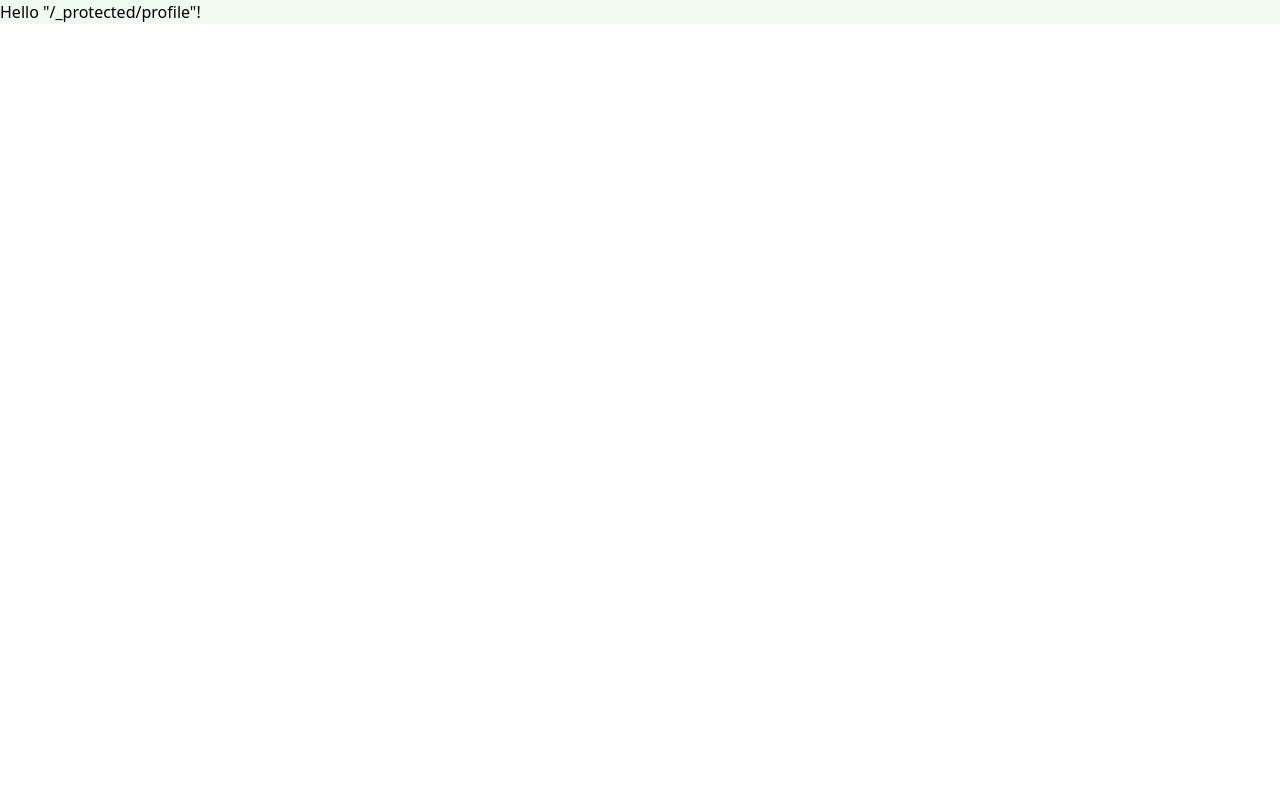
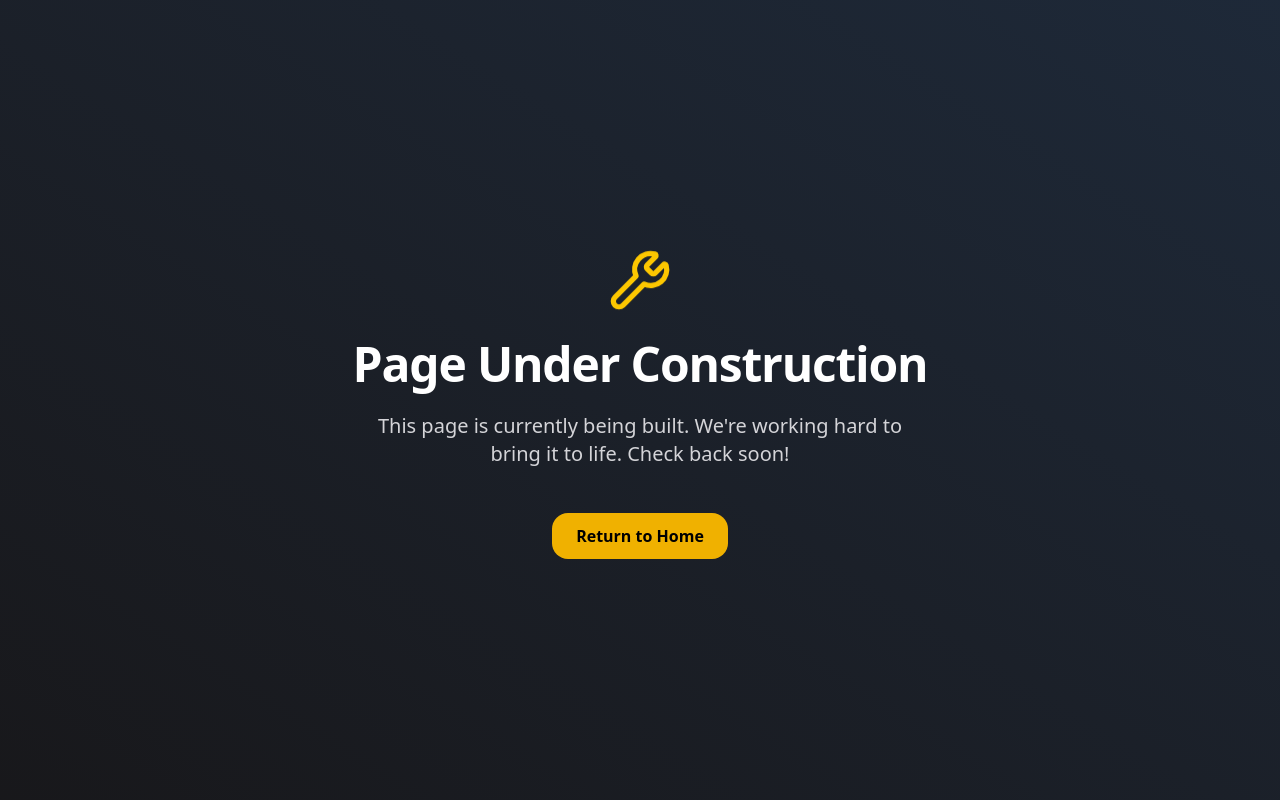
Before and after one commit to vraun0/SkillMarket, a React (Vite) app in the folder client/: page /user/profile in a window 1280 px wide. Built offline with nearby package versions, Linux system fonts and the light colour scheme; sample sign-in values are in the browser's storage.

Commit message:
prepared for deployment

```diff
--- /dev/null
+++ b/client/src/components/construction.tsx
@@ -0,0 +1,48 @@
+import { motion } from 'framer-motion'
+import { WrenchIcon } from 'lucide-react'
+import type { Variants } from 'framer-motion'
+
+const containerVariants: Variants = {
+  hidden: { opacity: 0, y: 40 },
+  visible: {
+    opacity: 1,
+    y: 0,
+    transition: {
+      type: 'spring',
+      stiffness: 60,
+      damping: 12,
+    },
+  },
+}
+
+export default function Construction() {
+  return (
+    <div className="min-h-screen flex flex-col items-center justify-center bg-gradient-to-tr from-zinc-900 to-gray-800 text-white px-4 text-center">
+      <motion.div
+        variants={containerVariants}
+        initial="hidden"
+        animate="visible"
+        className="flex flex-col items-center gap-6"
+      >
+        <WrenchIcon className="w-16 h-16 text-yellow-400 animate-bounce" />
+        <h1 className="text-4xl sm:text-5xl font-bold tracking-tight">
+          Page Under Construction
+        </h1>
+        <p className="text-lg sm:text-xl text-zinc-300 max-w-xl">
+          This page is currently being built. We're working hard to bring it to
+          life. Check back soon!
+        </p>
+        <div className="mt-8">
+          <motion.a
+            href="/"
+            whileHover={{ scale: 1.05 }}
+            whileTap={{ scale: 0.95 }}
+            className="bg-yellow-500 hover:bg-yellow-600 text-black px-6 py-3 rounded-2xl font-semibold transition"
+          >
+            Return to Home
+          </motion.a>
+        </div>
+      </motion.div>
+    </div>
+  )
+}
--- a/client/src/routes/_protected/admin/createCourse.tsx
+++ b/client/src/routes/_protected/admin/createCourse.tsx
@@ -24,7 +24,7 @@ export const Route = createFileRoute('/_protected/admin/createCourse')({
 })
 function RouteComponent() {
   return (
-    <div className="min-h-screen flex flex-col bg-background dark:bg-dark-background">
+    <div className="min-h-screen flex flex-col bg-gradient-to-br from-white to-background dark:from-gray-900 dark:to-dark-background">
       {/* Header */}
       <header className="p-4">
         <div className="text-2xl font-bold text-primary dark:text-dark-primary">
--- a/client/src/routes/_protected/admin/home.tsx
+++ b/client/src/routes/_protected/admin/home.tsx
@@ -45,9 +45,9 @@ function RouteComponent() {
     )
   }
   return (
-    <div className="bg-background dark:bg-dark-background text-text dark:text-dark-text">
+    <div className="bg-gradient-to-br from-white to-background dark:from-gray-900 dark:to-dark-background">
       <Header />
-      <div className="p-4 text-3xl">Your Courses</div>
+      <div className="p-4 text-3xl text-text dark:text-dark-text">Your Courses</div>
       <div className="grid  grid-cols-3 gap-6 p-8">
         {data.courseList.map((course: CourseValuesWithId) => (
           <CourseCard className="" key={course._id} course={course} />
--- a/client/src/routes/_protected/admin/profile.tsx
+++ b/client/src/routes/_protected/admin/profile.tsx
@@ -1,9 +1,6 @@
 import { createFileRoute } from '@tanstack/react-router'
+import Construction from '@/components/construction'
 
 export const Route = createFileRoute('/_protected/admin/profile')({
-  component: RouteComponent,
+  component: Construction,
 })
-
-function RouteComponent() {
-  return <div>Hello "/_protected/admin/profile"!</div>
-}
--- a/client/src/routes/_protected/admin/settings.tsx
+++ b/client/src/routes/_protected/admin/settings.tsx
@@ -1,9 +1,6 @@
 import { createFileRoute } from '@tanstack/react-router'
+import Construction from '@/components/construction'
 
 export const Route = createFileRoute('/_protected/admin/settings')({
-  component: RouteComponent,
+  component: Construction,
 })
-
-function RouteComponent() {
-  return <div>Hello "/_protected/admin/settings"!</div>
-}
--- a/client/src/routes/_protected/user/home.tsx
+++ b/client/src/routes/_protected/user/home.tsx
@@ -47,20 +47,15 @@ function RouteComponent() {
   return (
     <div>
       <Header />
-      <div className="min-h-screen flex flex-col bg-background text-text dark:bg-dark-background dark:text-dark-text">
+      <div className="min-h-screen flex flex-col bg-gradient-to-br from-white to-background dark:from-gray-900 dark:to-dark-background">
         <main className="flex-grow flex flex-col items-center justify-center px-4 text-center">
-          <h1 className="text-4xl font-bold tracking-tight mb-4">
+          <h1 className="text-4xl font-bold tracking-tight mb-4 text-text dark:text-dark-text">
             Welcome{auth.user?.name ? `, ${auth.user.name}` : ''}!
           </h1>
-          <p className="text-muted-foreground max-w-md">
+          <p className="text-muted-text dark:text-dark-muted-text max-w-md">
             You’ve successfully logged in to{' '}
             <span className="font-medium">SkillMarket</span>. Use the navigation
             above to explore your profile, settings, and more.
-          </p>
-
-          <p className="mt-4 text-sm text-muted-foreground">
-            You have access to <strong>{data.length}</strong> course
-            {data.length > 1 ? 's' : ''}.
           </p>
         </main>
       </div>
--- a/client/src/routes/_protected/user/profile.tsx
+++ b/client/src/routes/_protected/user/profile.tsx
@@ -1,9 +1,6 @@
 import { createFileRoute } from '@tanstack/react-router'
+import Construction from '@/components/construction'
 
 export const Route = createFileRoute('/_protected/user/profile')({
-  component: RouteComponent,
+  component: Construction,
 })
-
-function RouteComponent() {
-  return <div>Hello "/_protected/profile"!</div>
-}
--- a/client/src/routes/_protected/user/purchases.tsx
+++ b/client/src/routes/_protected/user/purchases.tsx
@@ -1,9 +1,6 @@
 import { createFileRoute } from '@tanstack/react-router'
+import Construction from '@/components/construction'
 
 export const Route = createFileRoute('/_protected/user/purchases')({
-  component: RouteComponent,
+  component: Construction,
 })
-
-function RouteComponent() {
-  return <div>Hello "/_protected/user/purchases"!</div>
-}
--- a/client/src/routes/_protected/user/purchases_.$course_id.tsx
+++ b/client/src/routes/_protected/user/purchases_.$course_id.tsx
@@ -1,9 +1,6 @@
 import { createFileRoute } from '@tanstack/react-router'
+import Construction from '@/components/construction'
 
 export const Route = createFileRoute('/_protected/user/purchases_/$course_id')({
-  component: RouteComponent,
+  component: Construction,
 })
-
-function RouteComponent() {
-  return <div>Hello "/_protected/user/purchases_/$course_id"!</div>
-}
--- a/client/src/routes/_protected/user/settings.tsx
+++ b/client/src/routes/_protected/user/settings.tsx
@@ -1,9 +1,6 @@
 import { createFileRoute } from '@tanstack/react-router'
+import Construction from '@/components/construction'
 
 export const Route = createFileRoute('/_protected/user/settings')({
-  component: RouteComponent,
+  component: Construction ,
 })
-
-function RouteComponent() {
-  return <div>Hello "/_protected/settings"!</div>
-}
```
